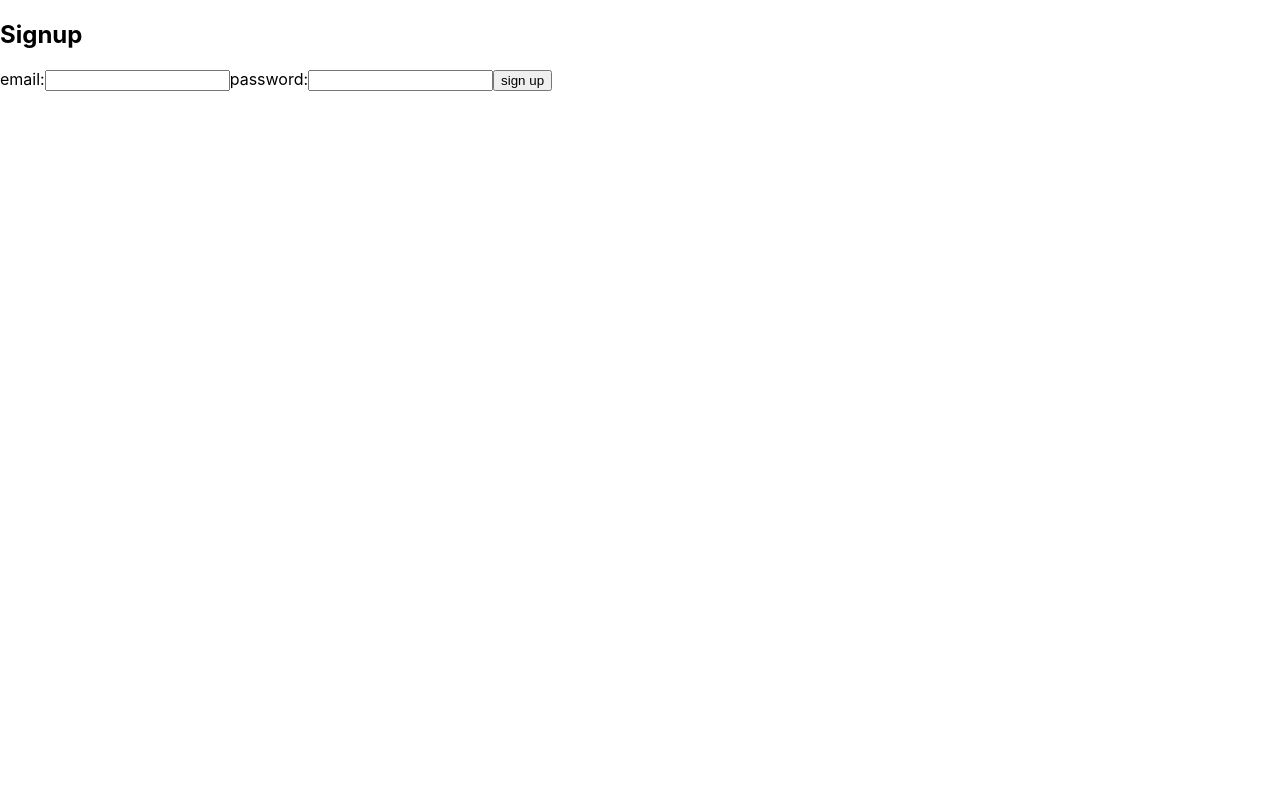
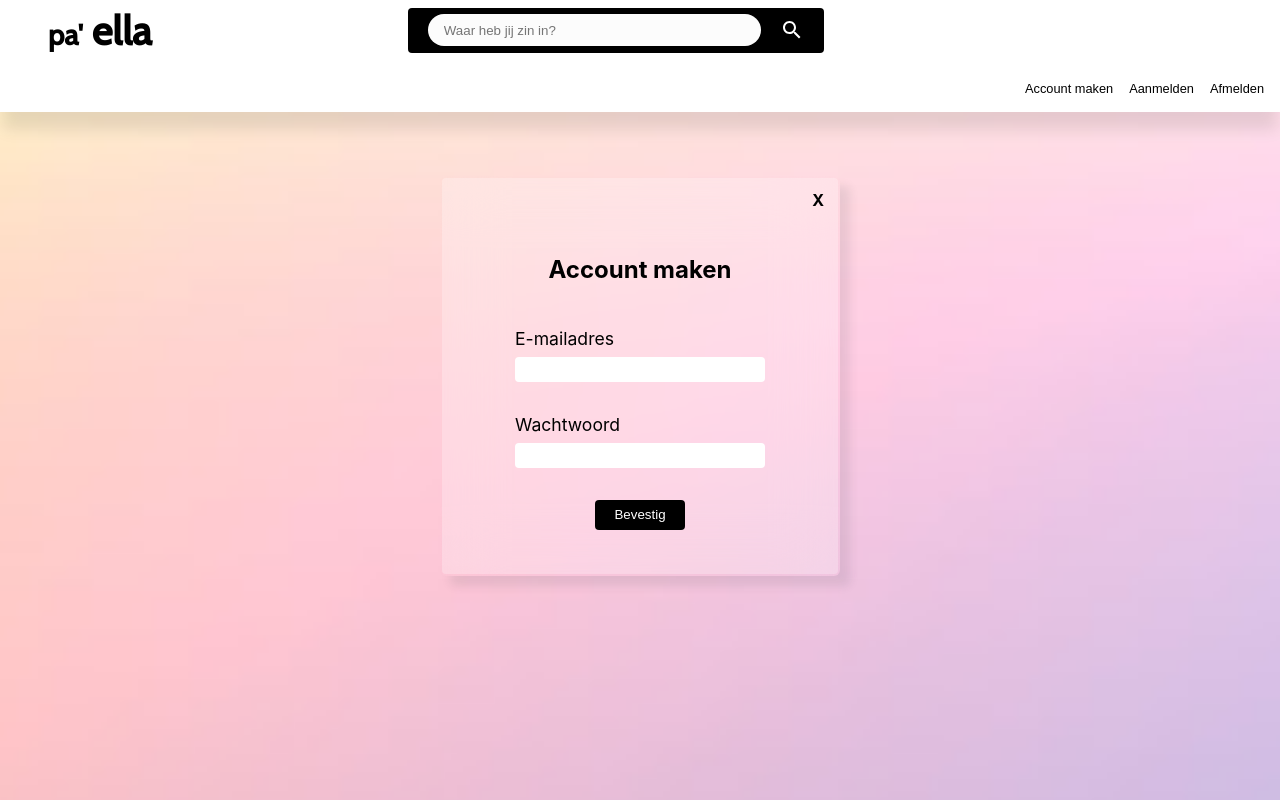
Before and after one commit to Christian-Mar/pa-ella, a Next.js app: page /signup in a window 1280 px wide. Shown: the top 800 px of the page. Built offline with nearby package versions, Linux system fonts and the light colour scheme; no server answers; a web font is replaced by a local one.

Commit message:
Signup page

```diff
--- a/context/AuthContext.js
+++ b/context/AuthContext.js
@@ -34,7 +34,7 @@ export const AuthContextProvider = ({children}) => {
 	useEffect(() => {
 		const unsub = onAuthStateChanged(auth, user => {
 			dispatch({ type: 'AUTH_IS_READY', payload: user })
-      unsub()
+      //unsub();
 		});
 	}, []);
 
--- a/pages/login/index.js
+++ b/pages/login/index.js
@@ -20,6 +20,7 @@ export default function Login() {
 	const handleSubmit = e => {
 		e.preventDefault();
 		login(email, password);
+		router.push('/');
 	};
 
 	return (
--- a/pages/signup/index.js
+++ b/pages/signup/index.js
@@ -1,41 +1,66 @@
 import { useState } from 'react';
+import { useRouter } from 'next/router';
 import { useSignup } from '../../hooks/useSignup';
+import Link from 'next/link';
+import styles from '../../styles/SignUpIn.module.css';
+import Navbar from '../../components/nav/Navbar';
 
 export default function Signup() {
 	const [email, setEmail] = useState('');
 	const [password, setPassword] = useState('');
   const { error, signup } = useSignup();
 
+	const router = useRouter();
+
+	const handleOnClickHome = e => {
+		e.preventDefault();
+		router.push('/');
+	};
+
 	const handleSubmit = e => {
 		e.preventDefault();
 		signup(email, password);
+		router.push('/');
 	};
 
 	return (
-		<div>
-			<h2>Signup</h2>
-			<form onSubmit={handleSubmit}>
-				<label>
-					<span>email:</span>
+		<div className={styles.container}>
+			<Navbar />
+			<div className={styles.form__position}>
+				<div className={styles.form__container}>
+					<div className={styles.form__goBack} onClick={handleOnClickHome}>
+						<Link href='/'>
+							<a>X</a>
+						</Link>
+					</div>
+
+					<h2 className={styles.form__title}>Account maken</h2>
+					<form onSubmit={handleSubmit} className={styles.form}>
+						<label className={styles.form__label}>
+							<span className={styles.form__labelTitle}>E-mailadres</span>
 							<input
 								required
 								type='email'
 								onChange={e => setEmail(e.target.value)}
 								value={email}
+								className={styles.form__labelInput}
 							/>
 						</label>
-				<label>
-					<span>password:</span>
+						<label className={styles.form__label}>
+							<span className={styles.form__labelTitle}>Wachtwoord</span>
 							<input
 								required
 								type='password'
 								onChange={e => setPassword(e.target.value)}
 								value={password}
+								className={styles.form__labelInput}
 							/>
 						</label>
-				<button>sign up</button>
+						<button className={styles.form__button}>Bevestig</button>
 						{error && <p>{error}</p>}
 					</form>
 				</div>
+			</div>
+		</div>
 	);
 }
```
Lines whose indentation alone changed are shown as unchanged.
